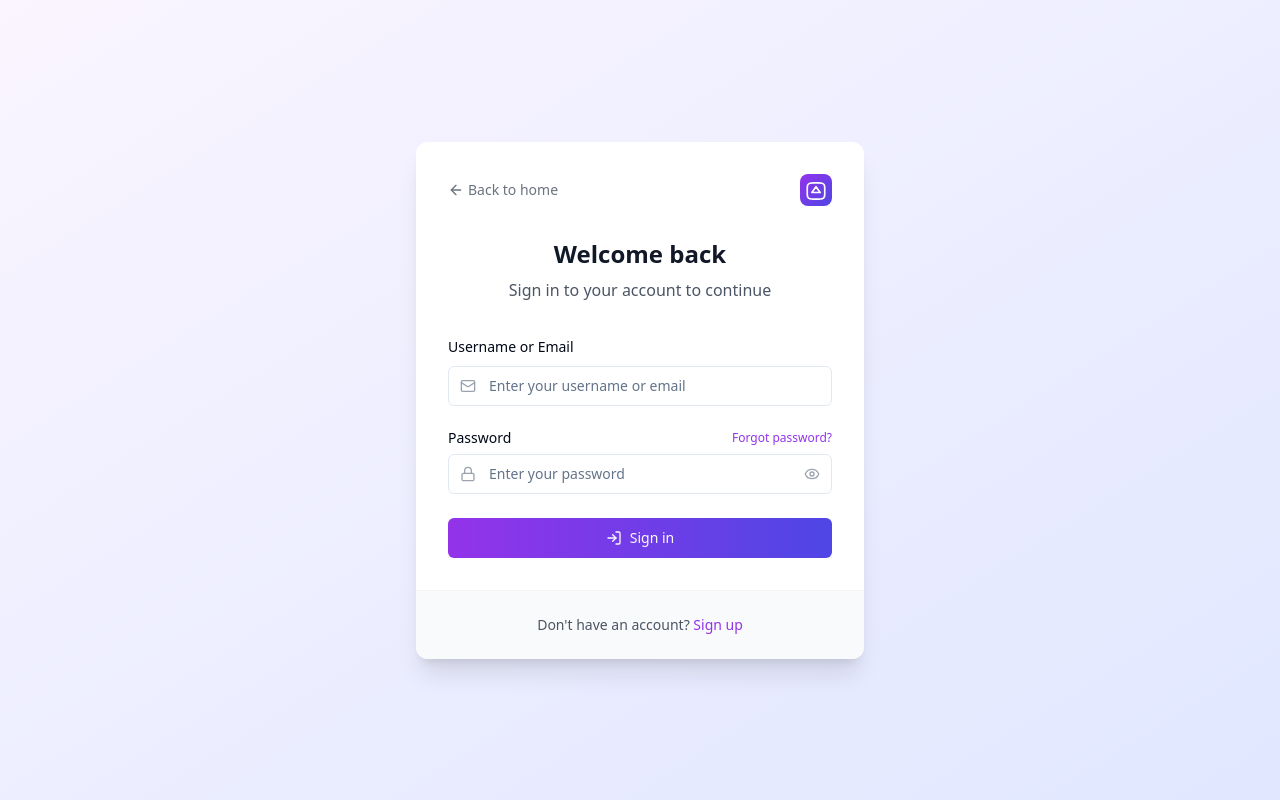
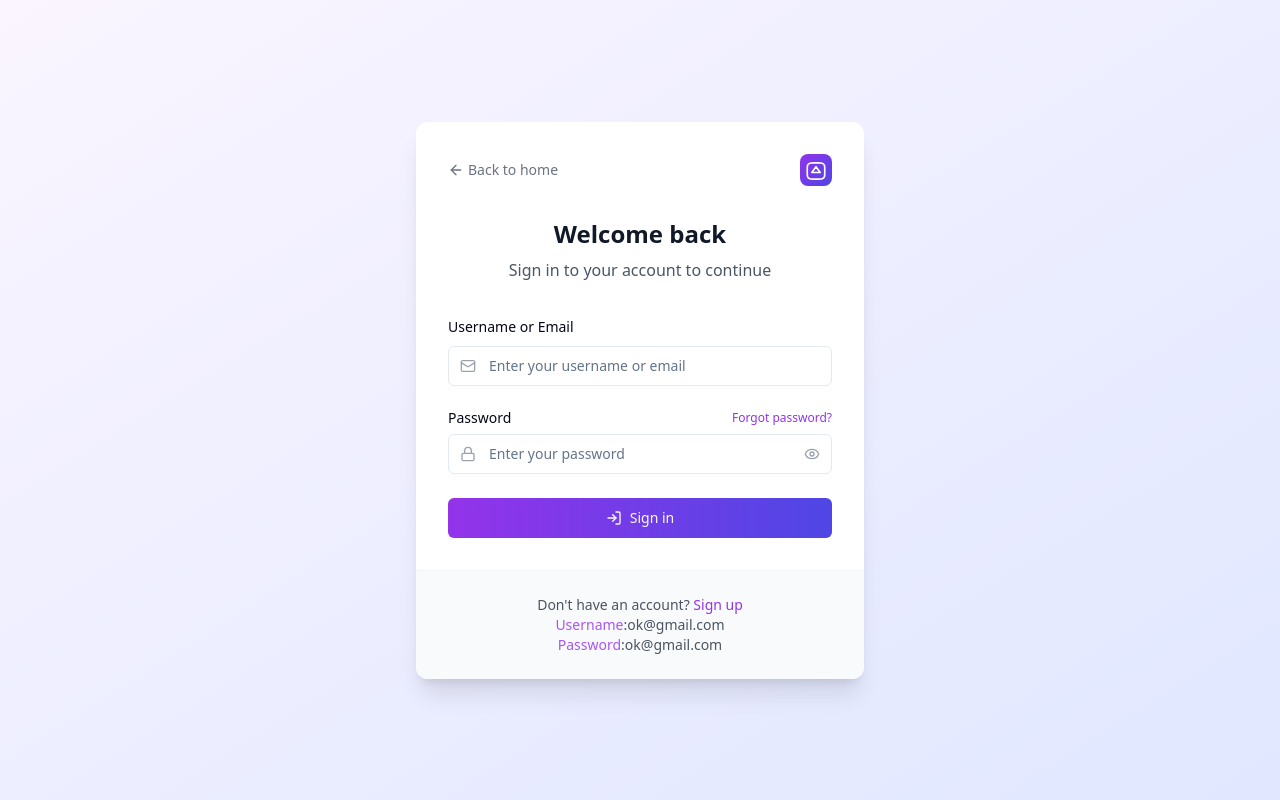
Before and after one commit to JeetuSuthar/draw-app, a Next.js app in the folder apps/excelidraw-frontend/: page /signin in a window 1280 px wide. Built offline with nearby package versions, Linux system fonts and the light colour scheme.

Commit message:
Trail creds

```diff
--- a/apps/excelidraw-frontend/app/signin/page.tsx
+++ b/apps/excelidraw-frontend/app/signin/page.tsx
@@ -160,7 +160,7 @@ export default function SignInPage() {
           </form>
         </div>
 
-        <div className="p-6 bg-gray-50 dark:bg-gray-900 border-t border-gray-100 dark:border-gray-800">
+        <div className="p-6  bg-gray-50 dark:bg-gray-900 border-t border-gray-100 dark:border-gray-800">
           <div className="text-center text-sm text-gray-600 dark:text-gray-400">
             Don't have an account?{' '}
             <Link
@@ -170,6 +170,13 @@ export default function SignInPage() {
               Sign up
             </Link>
           </div>
+          <div className="text-center  text-sm text-gray-600 dark:text-gray-400">
+
+            <span className="text-purple-500">Username</span>:ok@gmail.com
+          </div>
+          <div className="text-center  text-sm text-gray-600 dark:text-gray-400">
+           <span className="text-purple-500">Password</span>:ok@gmail.com
+          </div>
         </div>
       </div>
     </div>
--- a/apps/excelidraw-frontend/app/signup/page.tsx
+++ b/apps/excelidraw-frontend/app/signup/page.tsx
@@ -205,6 +205,13 @@ export default function SignUpPage() {
                 Sign in
               </Link>
             </div>
+            <div className="text-center  text-sm text-gray-600 dark:text-gray-400">
+
+            <span className="text-purple-500">Username</span>:ok@gmail.com
+          </div>
+          <div className="text-center  text-sm text-gray-600 dark:text-gray-400">
+           <span className="text-purple-500">Password</span>:ok@gmail.com
+          </div>
           </div>
         </div>
       </div>
```
